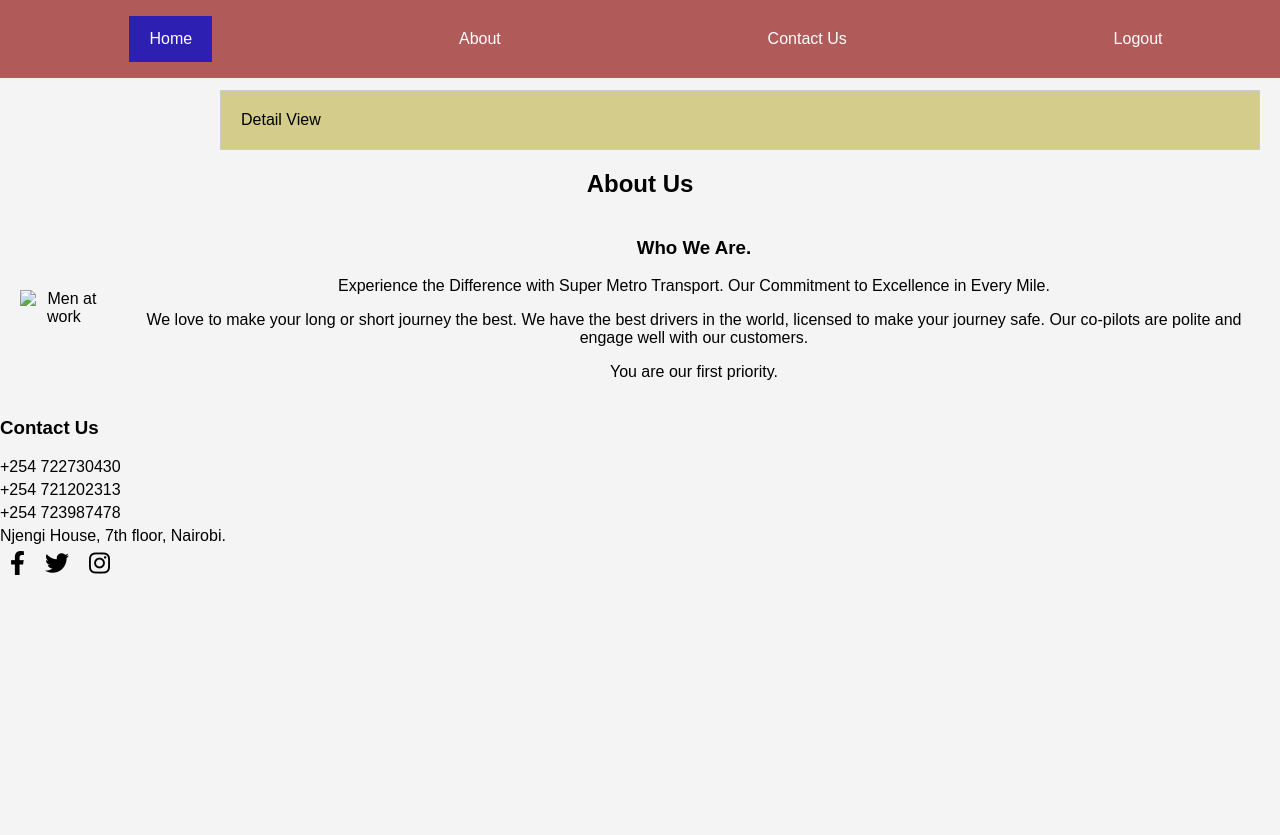
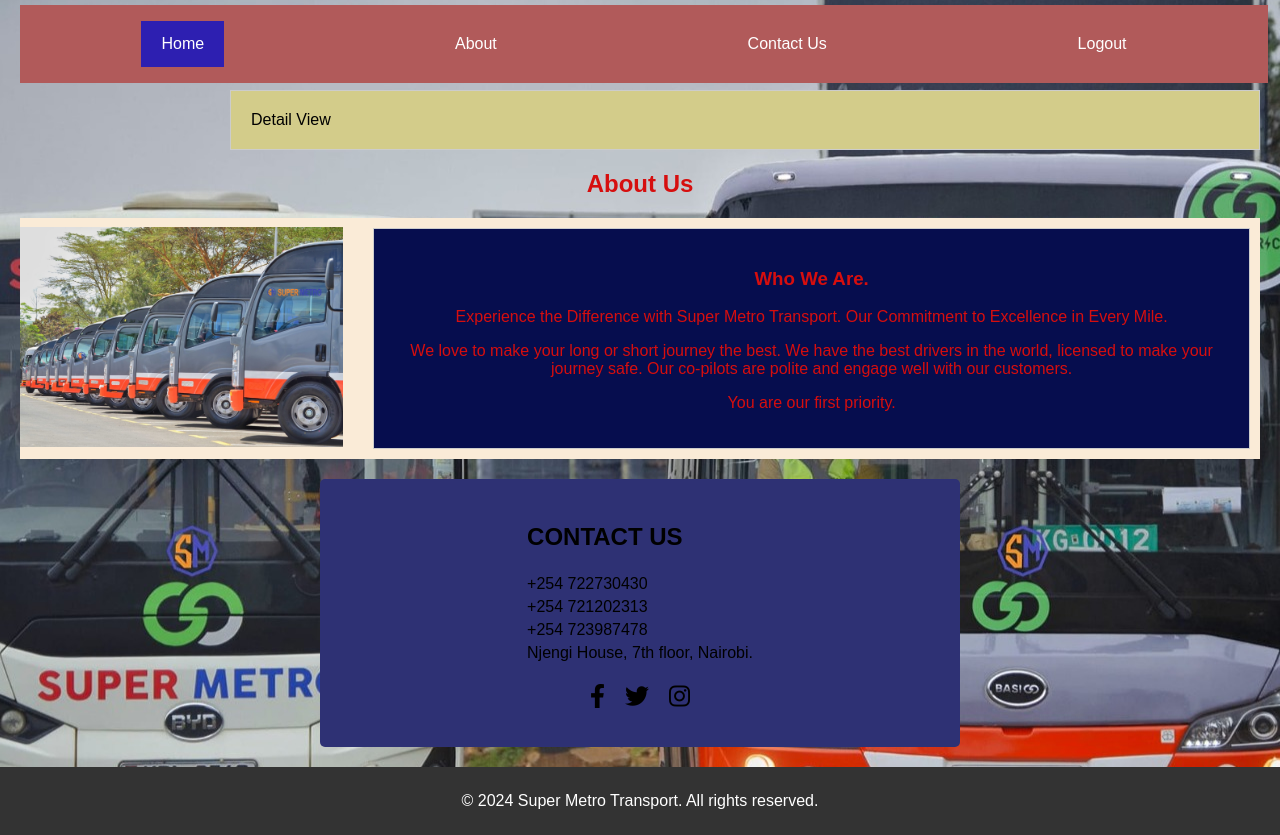
Before and after one commit to IanNjeru17/Route-111, a website: page html/home.html in a window 1280 px wide. Before the commit the page ends 800 px from the top, so only its background shows below. Drawn offline with Linux system fonts and the light colour scheme; no server answers.

Commit message:
progress

```diff
--- a/css/home.css
+++ b/css/home.css
@@ -4,6 +4,7 @@
     padding: 0;
     background-color: #f4f4f4;
     align-items: flex-start;
+    background: url(/images/metrobus2.jpeg) no-repeat center center fixed;
 }
 
 .navbar {
@@ -12,8 +13,9 @@
     background-color: #b15a5a;
     padding: 1em;
     position: fixed; /*fixed at the top*/
-    width: 100%;
+    width: 95%;
     top: 0;
+    margin: 5px 0px 10px 20px;
     z-index: 1000; /*navbar is above other content */
 }
 
@@ -24,7 +26,6 @@
     text-align: center;
     margin: 0px 0px 0px 0px;
 }
-
 .navbar a:hover {
     background-color: #ddd;
     color: black;
@@ -67,6 +68,9 @@
     background-color: rgb(211, 204, 138);
     border: 1px solid #ccc;
     margin-top: 20px;
+    margin-left: 10px;
+
+
 }
 
 #buses-info img {
@@ -89,15 +93,20 @@
     color: black;
 }
 
-.descript {
-    background-color: rgb(90, 89, 86);
-    text-align: center;
-    padding: 60px;
-    flex: 1;
+#description {
+
+    flex-grow: 1;
+    padding: 20px;
+    background-color: rgb(6, 13, 78);
+    border: 1px solid #ccc;
+    margin: 10px;
+
 }
 
 #about-us {
     text-align: center;
+    color: #d60e0e;
+
 }
 .h3{
     text-align: center;
@@ -108,6 +117,7 @@
     margin: 20px;
     align-items: center;
     justify-content: space-between;
+    background-color: antiquewhite;
 }
 
 .about-image {
@@ -117,8 +127,13 @@
     display: flex;
     list-style: none;
     padding: 0;
-    margin: 0;
+    margin: 0 40 0 0;
 }
+.contact-us h3{
+    text-align: center;
+    width: 100%;
+}
+
 .social-icons li {
     margin: 0 10px;
 }
@@ -137,8 +152,34 @@
     margin-top: 20px;
 }
 .accounts {
-    margin-right: 20px; /* Adjust spacing between contact details and social icons */
+    display: flex;
+    flex-direction: column;
+    align-items: center;
+    background-color: rgb(46, 49, 116);
+    padding: 20px;
+    border-radius: 5px;
+    margin: 20px auto; /* Center horizontally */
+    max-width: 600px; /* Adjust width if needed */
 }
+.location{
+    text-align: center;
+    color: #0704aa;
+    margin: 20px;
+}
+
 .accounts p {
     margin: 5px 0; /* Adjust spacing between contact details */
 }
+#text-center{
+    text-align: center;
+    align-items: center;
+}
+#footer {
+    background-color: #333;
+    color: white;
+    text-align: center;
+    padding: 9px 0;
+    position: relative;
+    bottom: 0;
+    width: 100%;
+}
--- a/html/home.html
+++ b/html/home.html
@@ -20,18 +20,18 @@
 
         <ul id="busesSideBar"></ul>
         <div id="buses-info">
-            <h7 style="align-items: center;"> Detail View</h7>
+            <h7> Detail View</h7>
         </div>
     </main>
-    <section class="container-fluid" id="about-us">
+    <section id="about-us">
         <div class="text-center">
             <h1>About Us</h1>
         </div>
         <div class="style">
             <div class="about-image">
-                <img src="/images/metrobus5.jpeg" alt="Men at work" height="200px">
+                <img src="/images/metrobus5 (Copy).jpeg" alt="Men at work" height="220px">
             </div>
-            <div class="description">
+            <div id="description">
                 <h3>Who We Are.</h3>
                 <p>Experience the Difference with Super Metro Transport. Our Commitment to Excellence in Every Mile.</p>
                 <p>We love to make your long or short journey the best. We have the best drivers in the world, licensed to make your journey safe. Our co-pilots are polite and engage well with our customers.</p>
@@ -39,16 +39,15 @@
             </div>
         </div>
     </section>
-    <section class="us" id="contact-us">
-        <div>
-            <h3>Contact Us</h3>
-            <div class="accounts">
+    <section id="contact-us">
+         <div class="accounts">
+                <div id="location">
+                    <h3 style="font-size: x-large;">CONTACT US</h3>
                 <p>+254 722730430</p>
                 <p>+254 721202313</p>
                 <p>+254 723987478</p>
                 <p>Njengi House, 7th floor, Nairobi.</p>
             </div>
-        </div>
         <div>
             <ul class="social-icons">
                 <li><a href="https://www.facebook.com/SuperMetroLtd/" target="_blank"><i class="fab fa-facebook-f"></i></a></li>
@@ -56,7 +55,12 @@
                 <li><a href="https://www.instagram.com/SuperMetro_Ke" target="_blank"><i class="fab fa-instagram"></i></a></li>
             </ul>
         </div>
+        </div>
     </section>
+    <footer id="footer">
+            <p>&copy; 2024 Super Metro Transport. All rights reserved.</p>
+
+    </footer>
     <script src="/js/home.js"></script>
 </body>
 </html>
```
Also changed, not shown: images/logo.png (added), images/metrobus2.jpeg (added).
